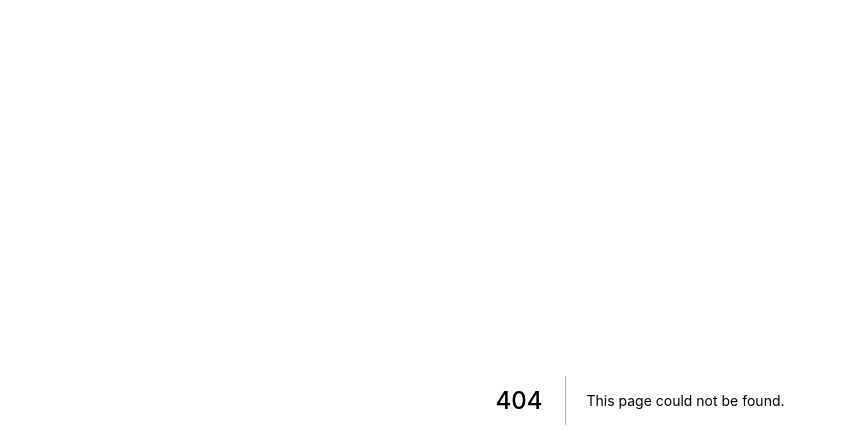
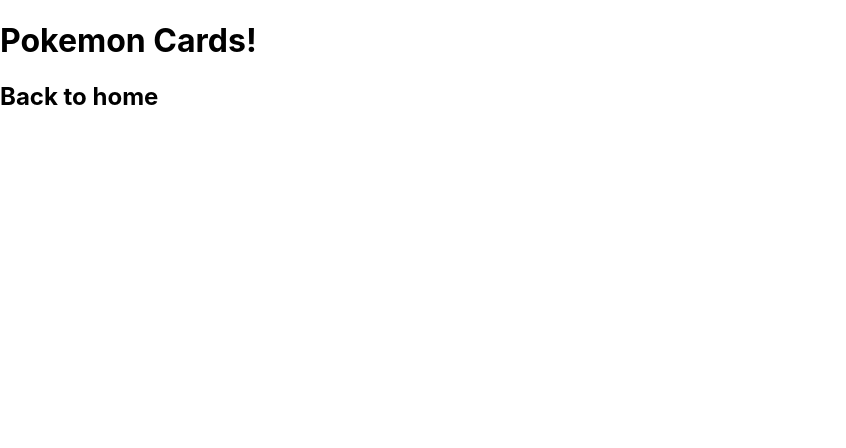
Before and after one commit to austintip/pokemon-api-remake-client, a Next.js app: page /pokemon/pokecards in a window 1280 px wide. Before the commit this address had no page. Shown: the top 448 px of the page, without its empty margins (0-846 px from the left). Built offline with nearby package versions, Linux system fonts and the light colour scheme.

Commit message:
Playing around with next and adding links

```diff
--- /dev/null
+++ b/pages/pokemon/pokecards.js
@@ -0,0 +1,14 @@
+import Link from 'next/link'
+
+export default function pokecards() {
+    return (
+        <>
+            <h1>Pokemon Cards!</h1>
+            <h2>
+                <Link href="/">
+                    <a>Back to home</a>
+                </Link>
+            </h2>
+        </>
+    )
+}
```
Also changed, not shown: pages/index.js (+6 -1 lines).
